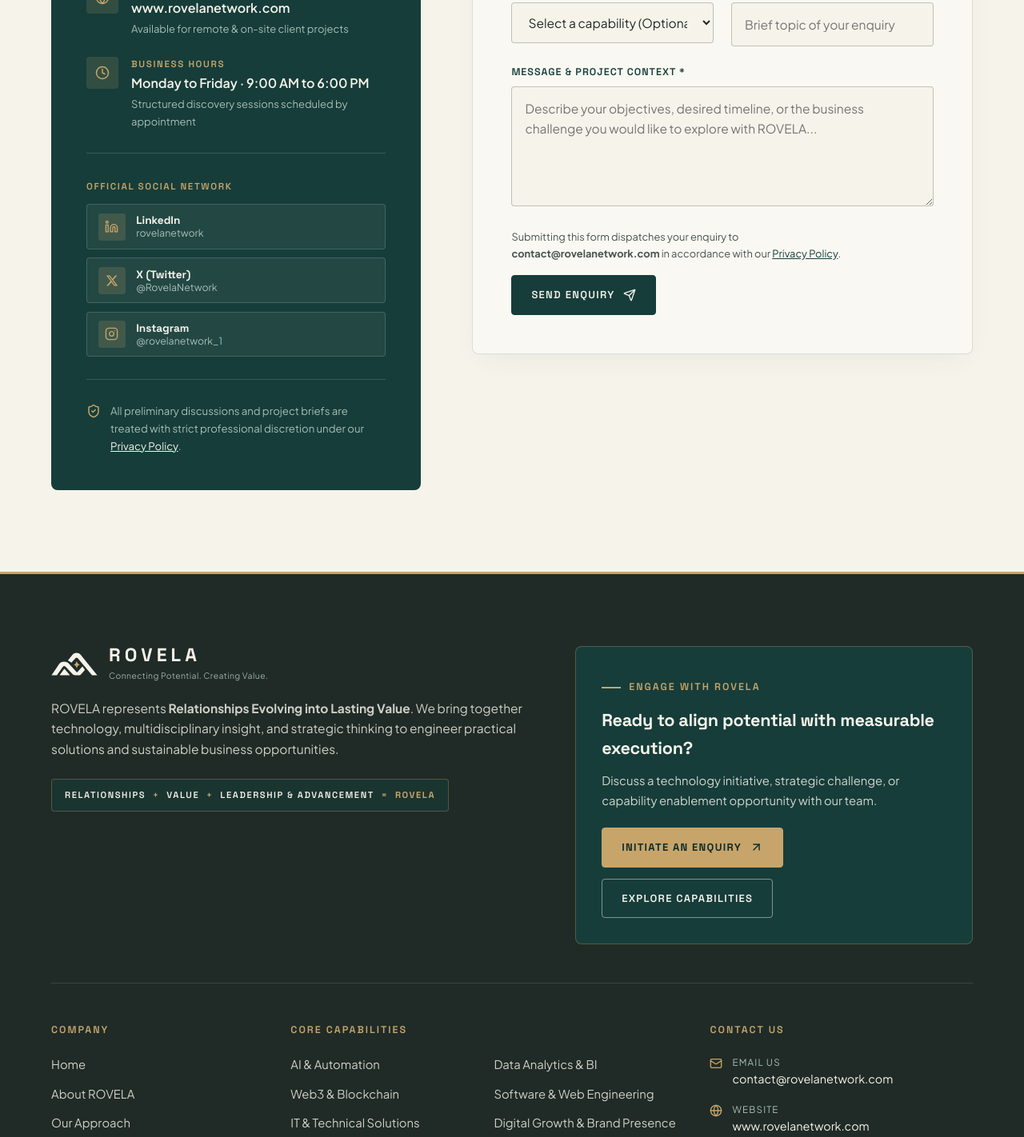
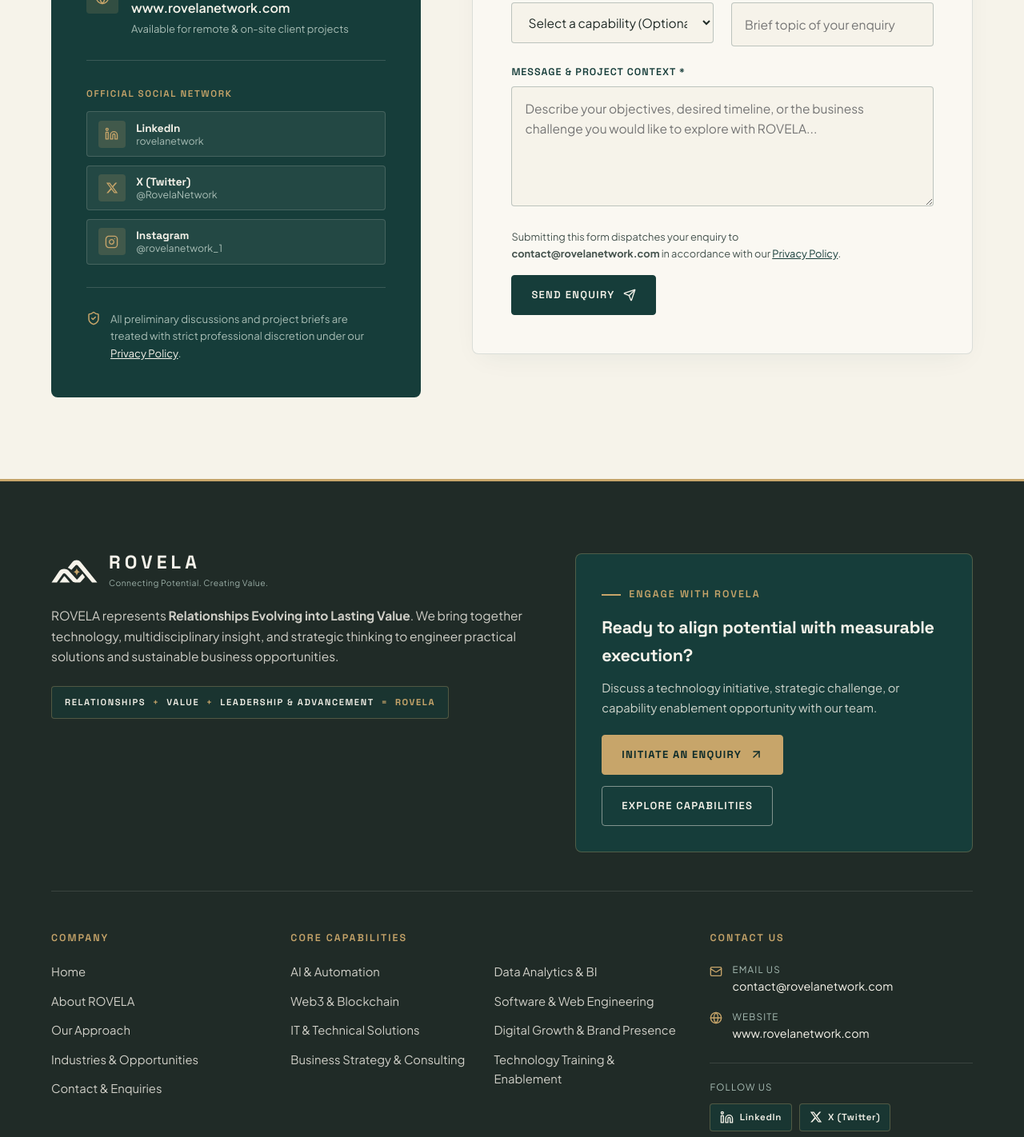
Before and after one commit to IykeSol/rovelanetwork, a React (Vite) app: page /contact in a window 1280 px wide. Shown: the part 1080-2502 px from the top of the page at 80% size. Built offline with nearby package versions, Linux system fonts and the light colour scheme.

Commit message:
Remove business hours from Footer and Contact page

```diff
--- a/src/components/Footer.tsx
+++ b/src/components/Footer.tsx
@@ -1,6 +1,6 @@
 import React from 'react';
 import { Link } from 'react-router-dom';
-import { ArrowUpRight, Mail, Globe, Clock } from 'lucide-react';
+import { ArrowUpRight, Mail, Globe } from 'lucide-react';
 import { RovelaLogo, RovelaSymbolSvg } from './RovelaLogo';
 import { SERVICES_DATA, SOCIAL_LINKS } from '../data/siteData';
 
@@ -181,13 +181,6 @@ export const Footer: React.FC = () => {
                   <a href="https://www.rovelanetwork.com">www.rovelanetwork.com</a>
                 </div>
               </li>
-              <li>
-                <Clock size={16} className="site-footer__icon" aria-hidden="true" />
-                <div>
-                  <span className="site-footer__contact-label">Business Hours</span>
-                  <span>Mon to Fri, 9:00 AM to 6:00 PM</span>
-                </div>
-              </li>
             </ul>
 
             <div className="site-footer__socials">
--- a/src/pages/ContactPage.tsx
+++ b/src/pages/ContactPage.tsx
@@ -3,7 +3,6 @@ import { useSearchParams, Link } from 'react-router-dom';
 import {
   Mail,
   Globe,
-  Clock,
   CheckCircle2,
   AlertCircle,
   Send,
@@ -356,45 +355,6 @@ export const ContactPage: React.FC = () => {
                       }}
                     >
                       Available for remote &amp; on-site client projects
-                    </p>
-                  </div>
-                </li>
-
-                <li className="contact-info-item">
-                  <span className="contact-info-item__icon">
-                    <Clock size={18} aria-hidden="true" />
-                  </span>
-                  <div>
-                    <span
-                      style={{
-                        display: 'block',
-                        fontFamily: 'var(--font-heading)',
-                        fontSize: '0.725rem',
-                        fontWeight: 600,
-                        letterSpacing: '0.14em',
-                        textTransform: 'uppercase',
-                        color: 'var(--rovela-gold)'
-                      }}
-                    >
-                      Business Hours
-                    </span>
-                    <span
-                      style={{
-                        fontWeight: 600,
-                        color: 'var(--rovela-ivory)',
-                        fontSize: '1rem'
-                      }}
-                    >
-                      Monday to Friday · 9:00 AM to 6:00 PM
-                    </span>
-                    <p
-                      style={{
-                        fontSize: '0.8125rem',
-                        color: 'var(--rovela-sage)',
-                        marginTop: '0.15rem'
-                      }}
-                    >
-                      Structured discovery sessions scheduled by appointment
                     </p>
                   </div>
                 </li>
```
Also changed, not shown: 5 other files (tests, documents, lock files or other folders).
